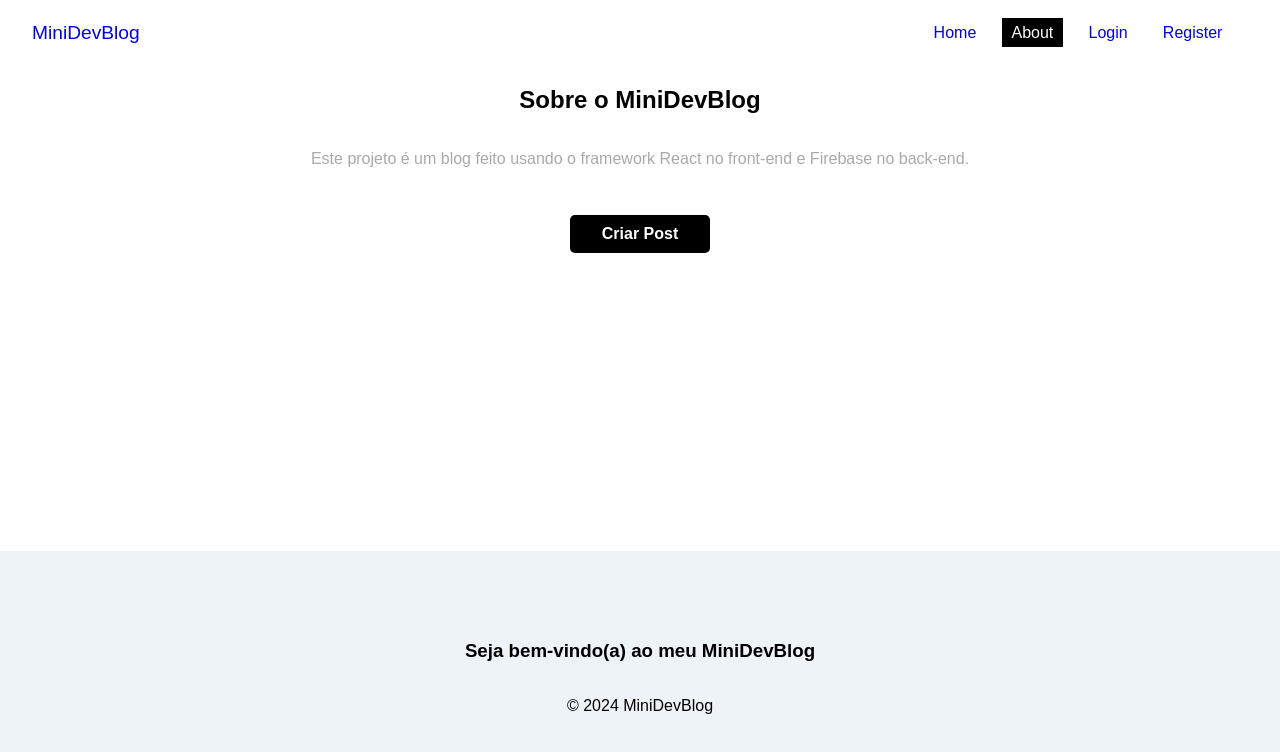
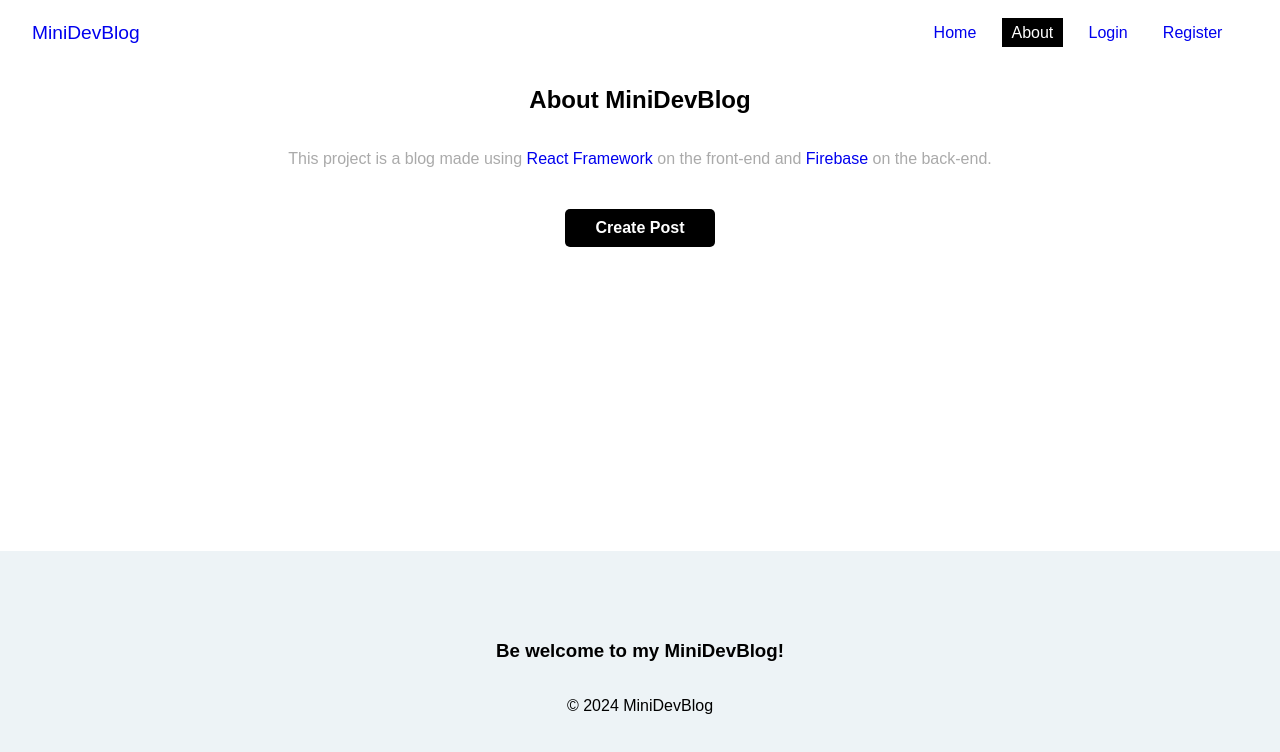
Before and after one commit to pedrohgarbim/dw3_react_minidevblog, a React (Vite) app in the folder minidevblog/: page /about in a window 1280 px wide. Shown: the top 752 px of the page. Built offline with nearby package versions, Linux system fonts and the light colour scheme; no server answers.

Commit message:
adicionando pasta dist e ultimas alterações - 29/04

```diff
--- a/minidevblog/src/components/Footer/Footer.jsx
+++ b/minidevblog/src/components/Footer/Footer.jsx
@@ -3,7 +3,7 @@ import styles from "./Footer.module.css";
 const Footer = () => {
   return (
     <footer className={styles.footer}>
-      <h3>Seja bem-vindo(a) ao meu MiniDevBlog</h3>
+      <h3>Be welcome to my MiniDevBlog!</h3>
       <p>© 2024 MiniDevBlog</p>
     </footer>
   );
--- a/minidevblog/src/pages/About/About.jsx
+++ b/minidevblog/src/pages/About/About.jsx
@@ -6,13 +6,13 @@ const About = () => {
     return (
         <div className={styles.about}>
             <h2>
-                Sobre o <span>MiniDevBlog</span>
+                About <span>MiniDevBlog</span>
             </h2>
             <p>
-                Este projeto é um blog feito usando o framework React no front-end e Firebase no back-end.
+                This project is a blog made using <a href="https://react.dev/">React Framework</a> on the front-end and <a href="https://firebase.google.com/">Firebase</a> on the back-end.
             </p>
             <Link to="/posts/create" className="btn">
-                Criar Post
+                Create Post
             </Link>
         </div>
     );
--- a/minidevblog/src/pages/About/About.module.css
+++ b/minidevblog/src/pages/About/About.module.css
@@ -7,13 +7,7 @@
 
 .about p {
     color: #aaa;
-    margin-bottom: 2em;
-}
 
-.about a {
-    display: block;
-    margin-top: 15px;
-    padding: 10px;
 }
 
 .btn{
```
Also changed, not shown: 4 other files (tests, documents, lock files or other folders).
